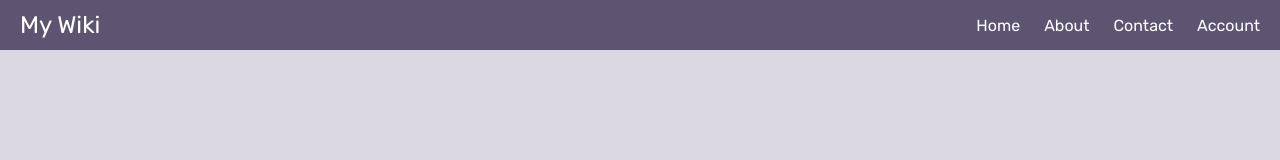
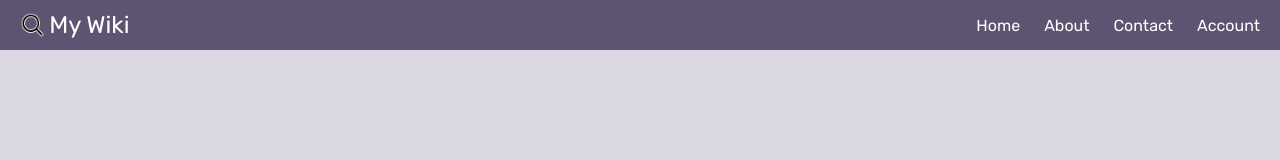
Before and after one commit to ErezAmirav/MyWiki, a React (Create React App) app: page / in a window 1280 px wide. Shown: the top 160 px of the page. Built offline with nearby package versions, Linux system fonts and the light colour scheme.

Commit message:
added logo to navbar

```diff
--- a/src/components/Navbar.css
+++ b/src/components/Navbar.css
@@ -43,3 +43,8 @@
 .nav li:hover {
     background-color: rgb(168, 79, 255, 0.6);
 }
+
+img {
+    height: 60%;
+    margin-right: 4px;
+}
--- a/src/components/Navbar.js
+++ b/src/components/Navbar.js
@@ -1,11 +1,13 @@
 import React from 'react';
-import './Navbar.css'
+import './Navbar.css';
 import { Link } from 'react-router-dom';
+import logo from '../assets/img/logo.png';
 
 function Navbar() {
   return (
     <nav className="nav">
       <Link to="/" className="nav-title">
+        <img src={logo} alt="" />
         My Wiki
       </Link>
       <ul>
```
Also changed, not shown: src/assets/img/logo.png (added).
